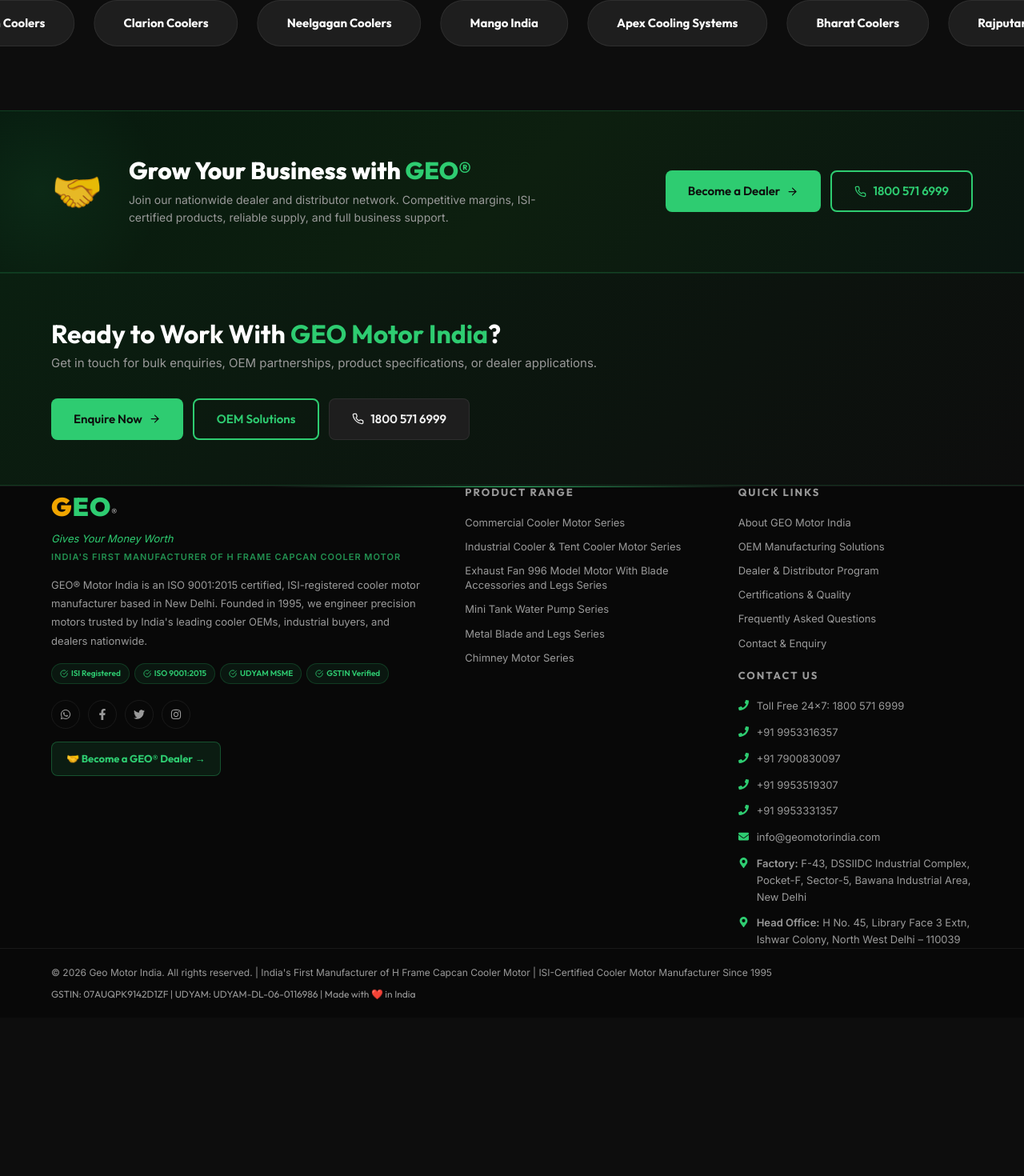
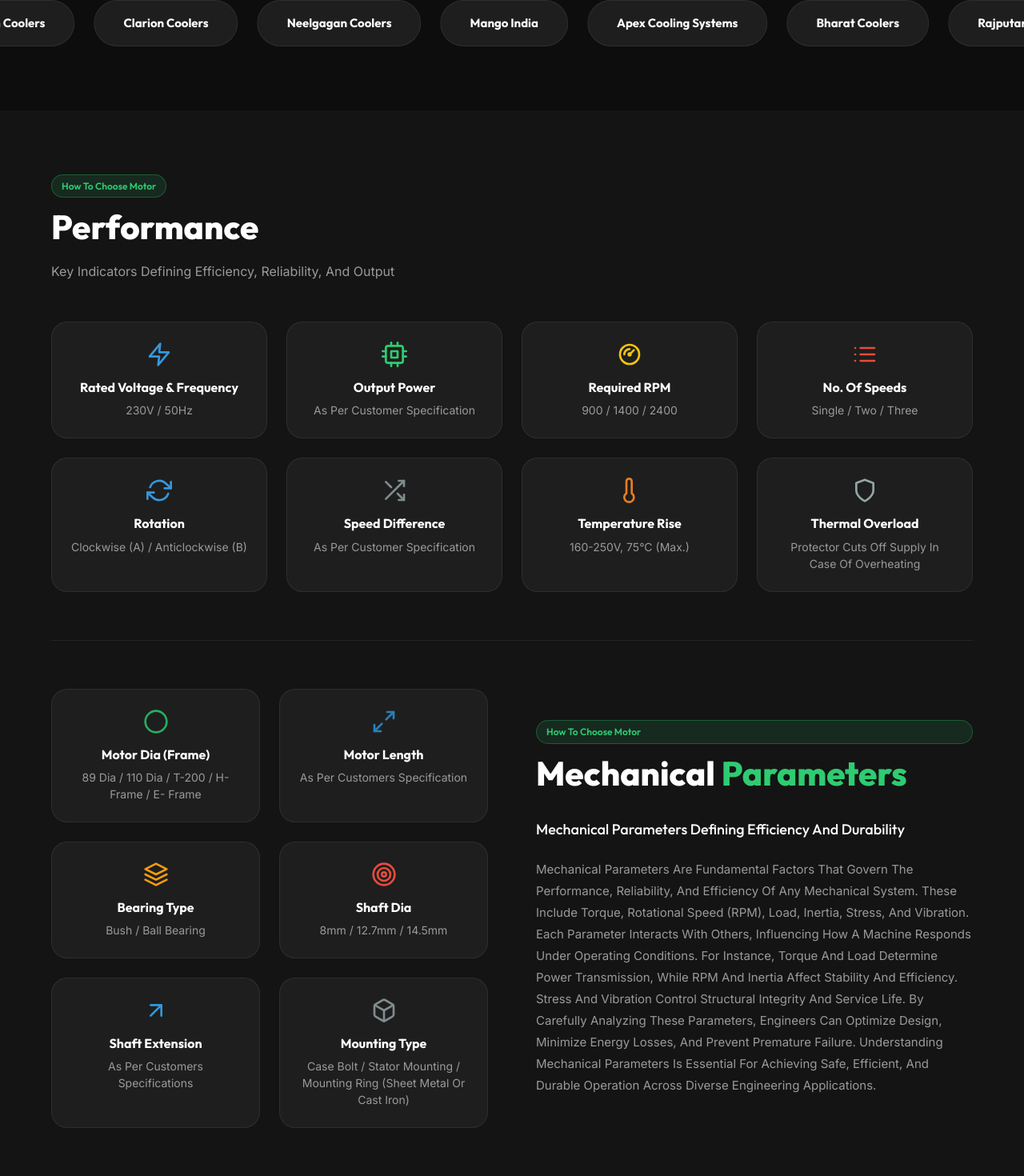
Before and after one commit to VanshMalhotra1301/geomotor, a React (Vite) app in the folder client/: page / in a window 1280 px wide. Shown: the part 6197-7667 px from the top of the page at 80% size. Before the commit the page ends 7469 px from the top, so only its background shows below. Built offline with nearby package versions, Linux system fonts and the light colour scheme.

Commit message:
feat: add How To Choose Motor section and realtime FormSubmit configuration

```diff
--- /dev/null
+++ b/client/src/components/MotorParameters.css
@@ -0,0 +1,100 @@
+.motor-parameters-section {
+    padding: 80px 0;
+    background: var(--dark-2);
+}
+
+.mp-header {
+    text-align: left;
+    margin-bottom: 48px;
+}
+
+.mp-grid {
+    display: grid;
+    grid-template-columns: repeat(auto-fit, minmax(260px, 1fr));
+    gap: 24px;
+    margin-bottom: 60px;
+}
+
+.mp-card {
+    background: var(--dark-3);
+    border: 1px solid var(--border);
+    border-radius: var(--radius-lg);
+    padding: 24px;
+    text-align: center;
+    transition: var(--transition);
+}
+
+.mp-card:hover {
+    border-color: var(--green);
+    transform: translateY(-4px);
+    box-shadow: var(--shadow-glow);
+}
+
+.mp-icon {
+    font-size: 32px;
+    margin-bottom: 16px;
+    display: flex;
+    align-items: center;
+    justify-content: center;
+}
+
+.mp-card-title {
+    font-size: 16px;
+    font-weight: 700;
+    color: var(--white);
+    margin-bottom: 8px;
+}
+
+.mp-card-desc {
+    font-size: 14px;
+    color: var(--text-muted);
+    line-height: 1.5;
+}
+
+.mp-divider {
+    height: 1px;
+    background: var(--border);
+    margin: 60px 0;
+}
+
+.mp-mech-container {
+    display: grid;
+    grid-template-columns: 1fr 1fr;
+    gap: 60px;
+    align-items: center;
+}
+
+.mp-mech-grid {
+    display: grid;
+    grid-template-columns: repeat(auto-fit, minmax(220px, 1fr));
+    gap: 24px;
+}
+
+.mp-mech-content {
+    display: flex;
+    flex-direction: column;
+}
+
+.mp-mech-subtitle {
+    font-size: 18px;
+    font-weight: 500;
+    color: var(--white);
+    margin: 16px 0 24px;
+    line-height: 1.4;
+}
+
+.mp-mech-desc {
+    font-size: 15px;
+    color: var(--text-muted);
+    line-height: 1.8;
+}
+
+@media (max-width: 992px) {
+    .mp-mech-container {
+        grid-template-columns: 1fr;
+    }
+
+    .mp-mech-content {
+        order: -1;
+    }
+}
--- /dev/null
+++ b/client/src/components/MotorParameters.jsx
@@ -0,0 +1,69 @@
+import { FiZap, FiCpu, FiList, FiRefreshCw, FiShuffle, FiThermometer, FiShield, FiCircle, FiMaximize2, FiTarget, FiBox, FiArrowUpRight, FiLayers } from 'react-icons/fi';
+import { TbGauge } from 'react-icons/tb';
+import './MotorParameters.css';
+
+export default function MotorParameters() {
+    const performanceParams = [
+        { icon: <FiZap />, title: "Rated Voltage & Frequency", desc: "230V / 50Hz", color: "#3498db" },
+        { icon: <FiCpu />, title: "Output Power", desc: "As Per Customer Specification", color: "#2ecc71" },
+        { icon: <TbGauge />, title: "Required RPM", desc: "900 / 1400 / 2400", color: "#f1c40f" },
+        { icon: <FiList />, title: "No. Of Speeds", desc: "Single / Two / Three", color: "#e74c3c" },
+        { icon: <FiRefreshCw />, title: "Rotation", desc: "Clockwise (A) / Anticlockwise (B)", color: "#3498db" },
+        { icon: <FiShuffle />, title: "Speed Difference", desc: "As Per Customer Specification", color: "#7f8c8d" },
+        { icon: <FiThermometer />, title: "Temperature Rise", desc: "160-250V, 75°C (Max.)", color: "#e67e22" },
+        { icon: <FiShield />, title: "Thermal Overload", desc: "Protector Cuts Off Supply In Case Of Overheating", color: "#95a5a6" }
+    ];
+
+    const mechanicalParams = [
+        { icon: <FiCircle />, title: "Motor Dia (Frame)", desc: "89 Dia / 110 Dia / T-200 / H-Frame / E- Frame", color: "#27ae60" },
+        { icon: <FiMaximize2 />, title: "Motor Length", desc: "As Per Customers Specification", color: "#2980b9" },
+        { icon: <FiLayers />, title: "Bearing Type", desc: "Bush / Ball Bearing", color: "#f39c12" },
+        { icon: <FiTarget />, title: "Shaft Dia", desc: "8mm / 12.7mm / 14.5mm", color: "#e74c3c" },
+        { icon: <FiArrowUpRight />, title: "Shaft Extension", desc: "As Per Customers Specifications", color: "#3498db" },
+        { icon: <FiBox />, title: "Mounting Type", desc: "Case Bolt / Stator Mounting / Mounting Ring (Sheet Metal Or Cast Iron)", color: "#7f8c8d" }
+    ];
+
+    return (
+        <section className="section motor-parameters-section">
+            <div className="container">
+                {/* Performance Section */}
+                <div className="mp-header">
+                    <div className="badge badge-green" style={{ display: 'inline-block', marginBottom: '12px' }}>How To Choose Motor</div>
+                    <h2 className="section-title">Performance</h2>
+                    <p className="section-desc" style={{ marginTop: '8px' }}>Key Indicators Defining Efficiency, Reliability, And Output</p>
+                </div>
+
+                <div className="mp-grid">
+                    {performanceParams.map((param, i) => (
+                        <div className="mp-card" key={i}>
+                            <div className="mp-icon" style={{ color: param.color }}>{param.icon}</div>
+                            <h4 className="mp-card-title">{param.title}</h4>
+                            <p className="mp-card-desc">{param.desc}</p>
+                        </div>
+                    ))}
+                </div>
+
+                <div className="mp-divider"></div>
+
+                {/* Mechanical Section */}
+                <div className="mp-mech-container">
+                    <div className="mp-mech-grid">
+                        {mechanicalParams.map((param, i) => (
+                            <div className="mp-card" key={i}>
+                                <div className="mp-icon" style={{ color: param.color }}>{param.icon}</div>
+                                <h4 className="mp-card-title">{param.title}</h4>
+                                <p className="mp-card-desc">{param.desc}</p>
+                            </div>
+                        ))}
+                    </div>
+                    <div className="mp-mech-content">
+                        <div className="badge badge-green" style={{ display: 'inline-block', marginBottom: '12px' }}>How To Choose Motor</div>
+                        <h2 className="section-title">Mechanical <span>Parameters</span></h2>
+                        <h3 className="mp-mech-subtitle">Mechanical Parameters Defining Efficiency And Durability</h3>
+                        <p className="mp-mech-desc">Mechanical Parameters Are Fundamental Factors That Govern The Performance, Reliability, And Efficiency Of Any Mechanical System. These Include Torque, Rotational Speed (RPM), Load, Inertia, Stress, And Vibration. Each Parameter Interacts With Others, Influencing How A Machine Responds Under Operating Conditions. For Instance, Torque And Load Determine Power Transmission, While RPM And Inertia Affect Stability And Efficiency. Stress And Vibration Control Structural Integrity And Service Life. By Carefully Analyzing These Parameters, Engineers Can Optimize Design, Minimize Energy Losses, And Prevent Premature Failure. Understanding Mechanical Parameters Is Essential For Achieving Safe, Efficient, And Durable Operation Across Diverse Engineering Applications.</p>
+                    </div>
+                </div>
+            </div>
+        </section>
+    );
+}
--- a/client/src/pages/Contact.jsx
+++ b/client/src/pages/Contact.jsx
@@ -24,7 +24,11 @@
         }
         setLoading(true)
         try {
-            await axios.post('http://localhost:5000/api/enquiry', form)
+            await axios.post('https://formsubmit.co/ajax/info@geomotorindia.com', {
+                ...form,
+                _subject: "New Enquiry from GEO Motor Website",
+                _captcha: "false"
+            })
             setStatus('success')
             setForm({ name: '', email: '', phone: '', enquiryType: '', message: '' })
             setCaptchaInput('')
--- a/client/src/pages/Home.jsx
+++ b/client/src/pages/Home.jsx
@@ -5,6 +5,7 @@
 import { MdFactory, MdPrecisionManufacturing, MdVerified } from 'react-icons/md'
 import { productSeries, companyInfo } from '../data/products'
 import ProductCard from '../components/ProductCard'
+import MotorParameters from '../components/MotorParameters'
 import mainImg from '../data/main.png'
 import './Home.css'
 
@@ -286,6 +287,9 @@
                 </div>
             </section>
 
+            {/* ── Motor Parameters (How To Choose) ── */}
+            <MotorParameters />
+
             {/* ── Dealer CTA Strip ── */}
             <section className="dealer-strip">
                 <div className="container dealer-strip-inner">
@@ -320,6 +324,11 @@
                         </a>
                     </div>
                 </div>
+                <div className="container" style={{ marginTop: '48px', display: 'flex', justifyContent: 'center' }}>
+                    <a href={`mailto:${companyInfo.email}`} style={{ display: 'flex', alignItems: 'center', gap: '16px', color: 'var(--white)', fontSize: '24px', fontWeight: 'bold', textDecoration: 'none' }}>
+                        <FiMail style={{ fontSize: '32px', color: 'var(--white)' }} /> {companyInfo.email}
+                    </a>
+                </div>
             </section>
         </div>
     )
```
